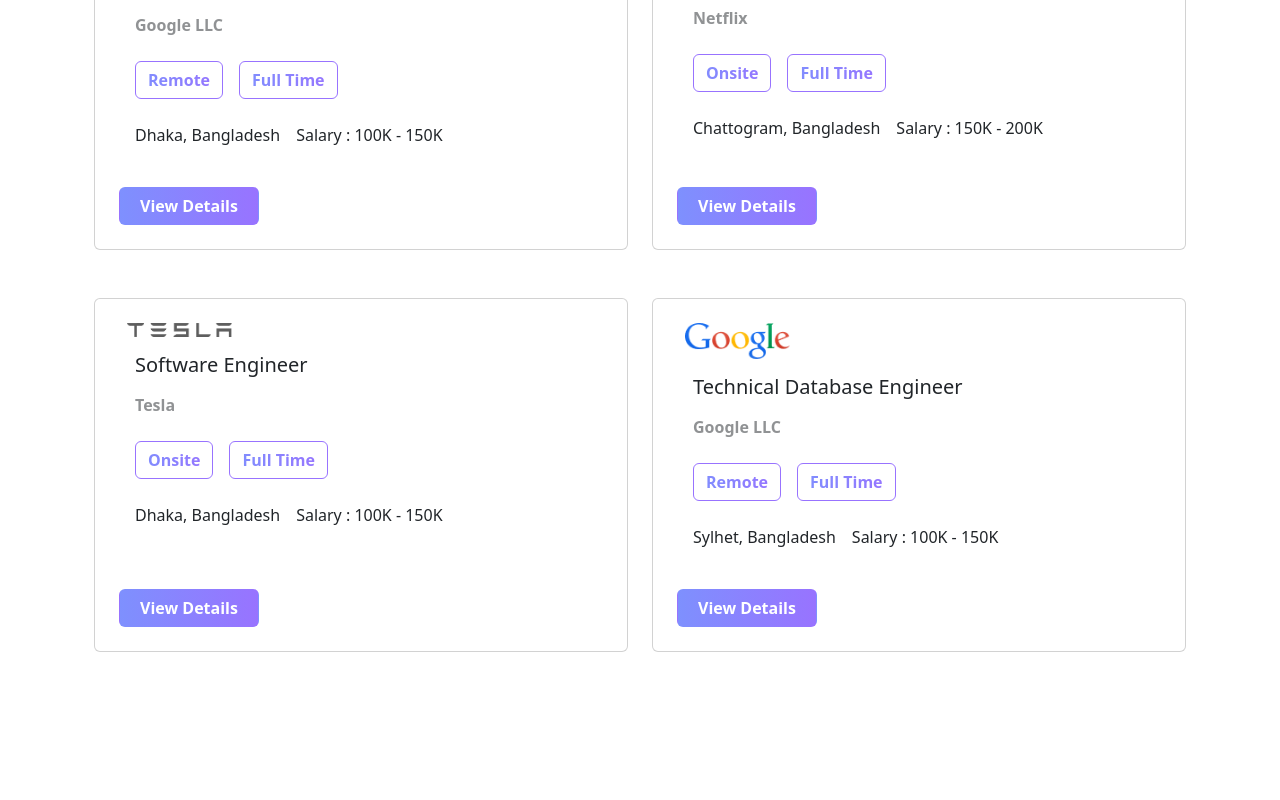
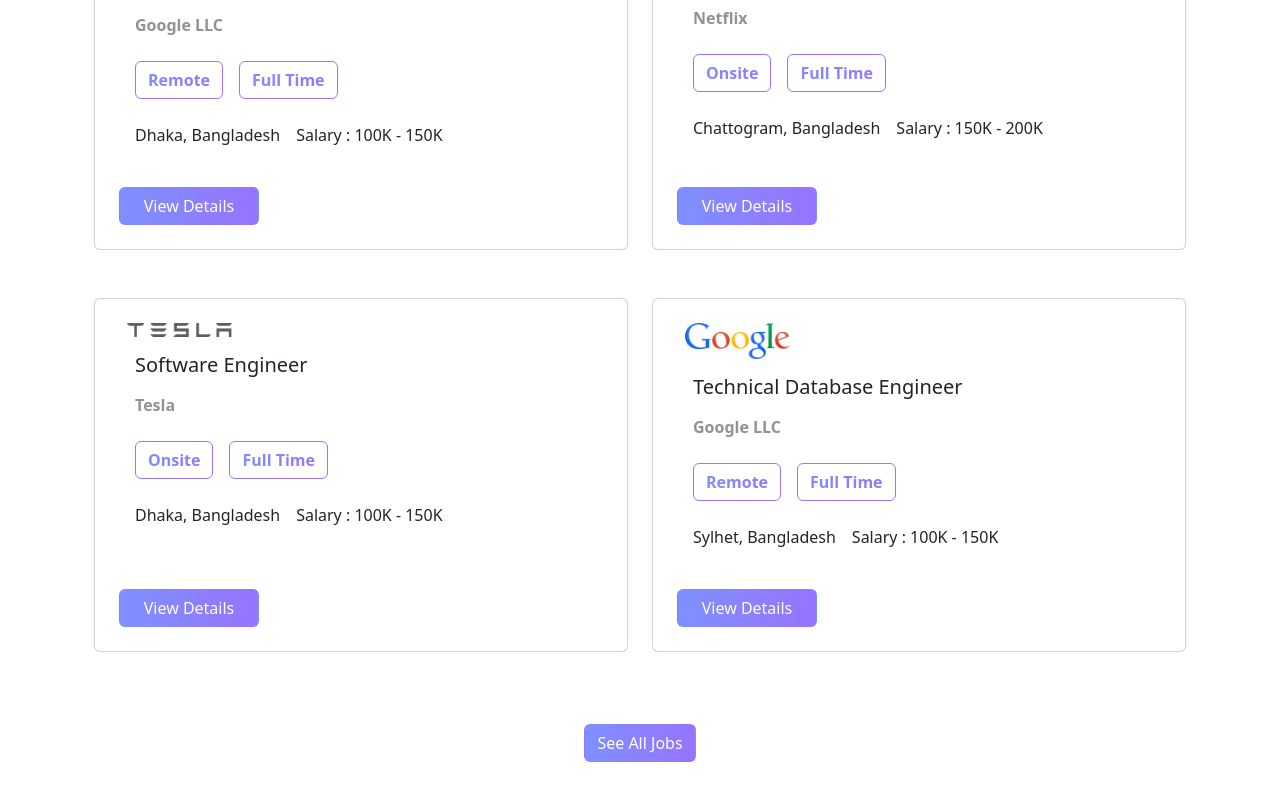
Before and after one commit to Showmandas/JobPlace-Hub-React-Router, a React (Vite) app in the folder assignment_9/: page / in a window 1280 px wide. Shown: the part 1456-2256 px from the top of the page. Before the commit the page ends 2180 px from the top, so only its background shows below. Built offline with nearby package versions, Linux system fonts and the light colour scheme.

Commit message:
see all jobs part complete

```diff
--- a/assignment_9/public/Features.json
+++ b/assignment_9/public/Features.json
@@ -69,20 +69,20 @@
     },
     {
         "id":"5",
-        "img":"../public/images/tesla-9 1.png",
-        "title":"Software Engineer",
-        "company":"Tesla",
+        "img":"../public/images/netflix-4 1.png",
+        "title":"Senior Product Designer",
+        "company":"Netflix",
         "job_type_1":"Onsite",
         "job_type_2":"Full Time",
-        "location":"Dhaka, Bangladesh",
-        "salary":"100K - 150K",
+        "location":"Chattogram, Bangladesh",
+        "salary":"150K - 200K",
         "desc":"A UI/UX (User Interface/User Experience) designer is responsible for designing and creating engaging and effective interfaces for software and web applications. This includes designing the layout, visual design, and interactivity of the user interface.",
         "resp":"Collaborating with cross-functional teams: UI/UX designers often work closely with other teams, including product management, engineering, and marketing, to ensure that the user interface is aligned with business and technical requirements. You will need to be able to effectively communicate your design ideas and gather feedback from other team members.",
         "edu":"Bachelor degree to complete any reputational university.",
-        "experience":"1-3 Years in this field.",
-        "phone":"01434223334",
-        "email":"infotech@gmail.com",
-        "address":"Farmgate,Dhaka"
+        "experience":"2-3 Years in this field.",
+        "phone":"0188683432",
+        "email":"infos@gmail.com",
+        "address":"muradpur, Chittagong"
     },
     {
         "id":"6",
--- a/assignment_9/src/components/Featured/Feature.jsx
+++ b/assignment_9/src/components/Featured/Feature.jsx
@@ -4,6 +4,7 @@
 
 const Feature = () => {
     const [featureData,setFeatureData]=useState([]);
+    const[seeAllJobs,setSeeAllJobs]=useState(false);
 
     useEffect(()=>{
         fetch('Features.json')
@@ -17,9 +18,14 @@
             <p className='text-center text-body-secondary fs-5 fw-semibold'>Explore thousands of job opportunities with all the information you need. Its your future</p>
              <div className="row gy-5 mt-5">
                 {
-                    featureData.slice(0,4).map(feature=><FeatureCard feature={feature} key={feature.id}/>)
+                    featureData.slice(0,seeAllJobs ? 6 : 4).map(feature=><FeatureCard feature={feature} key={feature.id}/>)
                 }
 
+             </div>
+             <div className='d-flex justify-content-center align-items-center mt-5 py-4'>
+             {
+                !seeAllJobs && <button className='common btn justify-content-center' onClick={()=>setSeeAllJobs(true)}>See All Jobs</button>
+             }
              </div>
         </div>
     );
--- a/assignment_9/src/index.css
+++ b/assignment_9/src/index.css
@@ -1,5 +1,7 @@
 .common{
     background: linear-gradient(90deg, #7E90FE 0%, #9873FF 100%);
+   color: #fff;
+   font-weight: 500 !important;
 
 }
 
```
